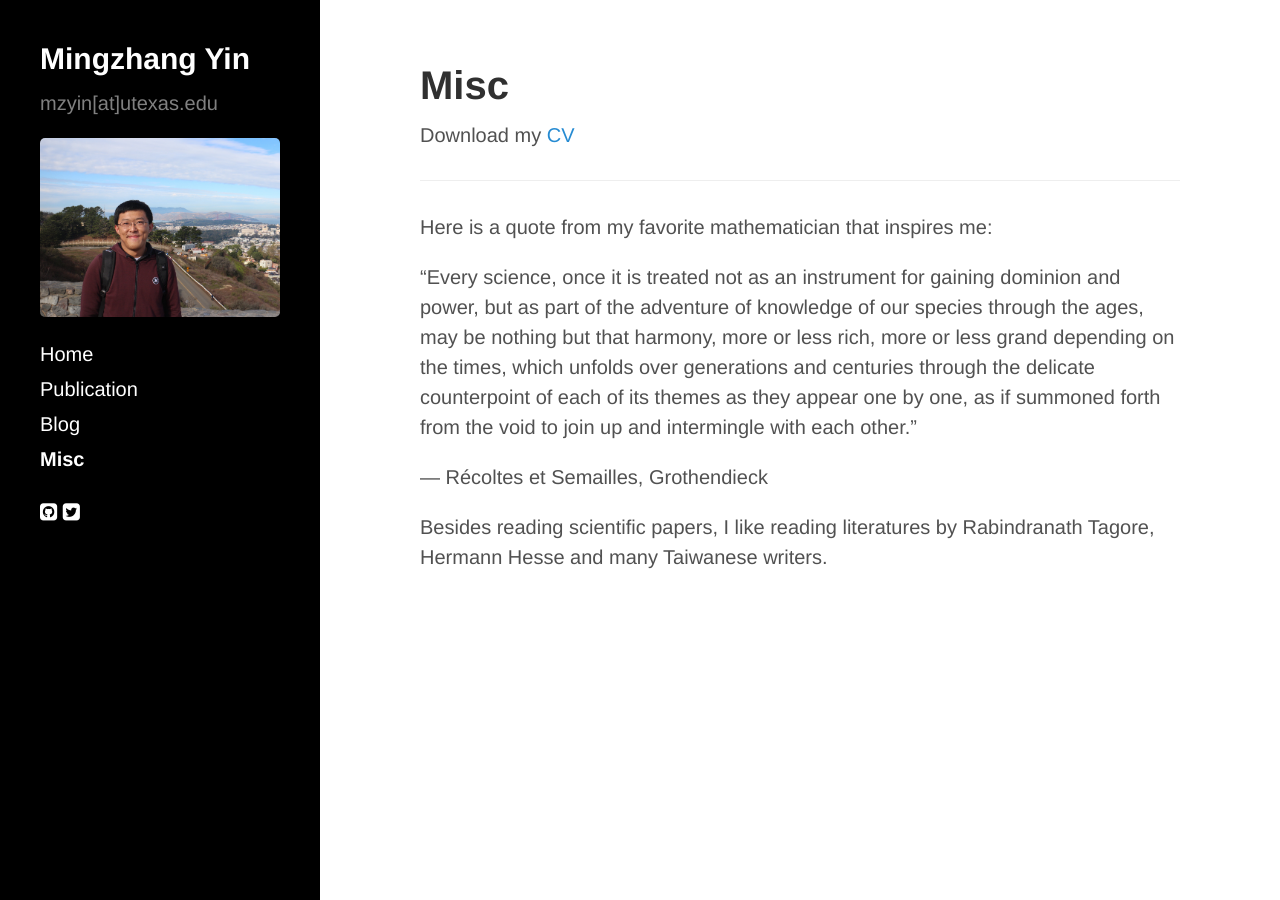
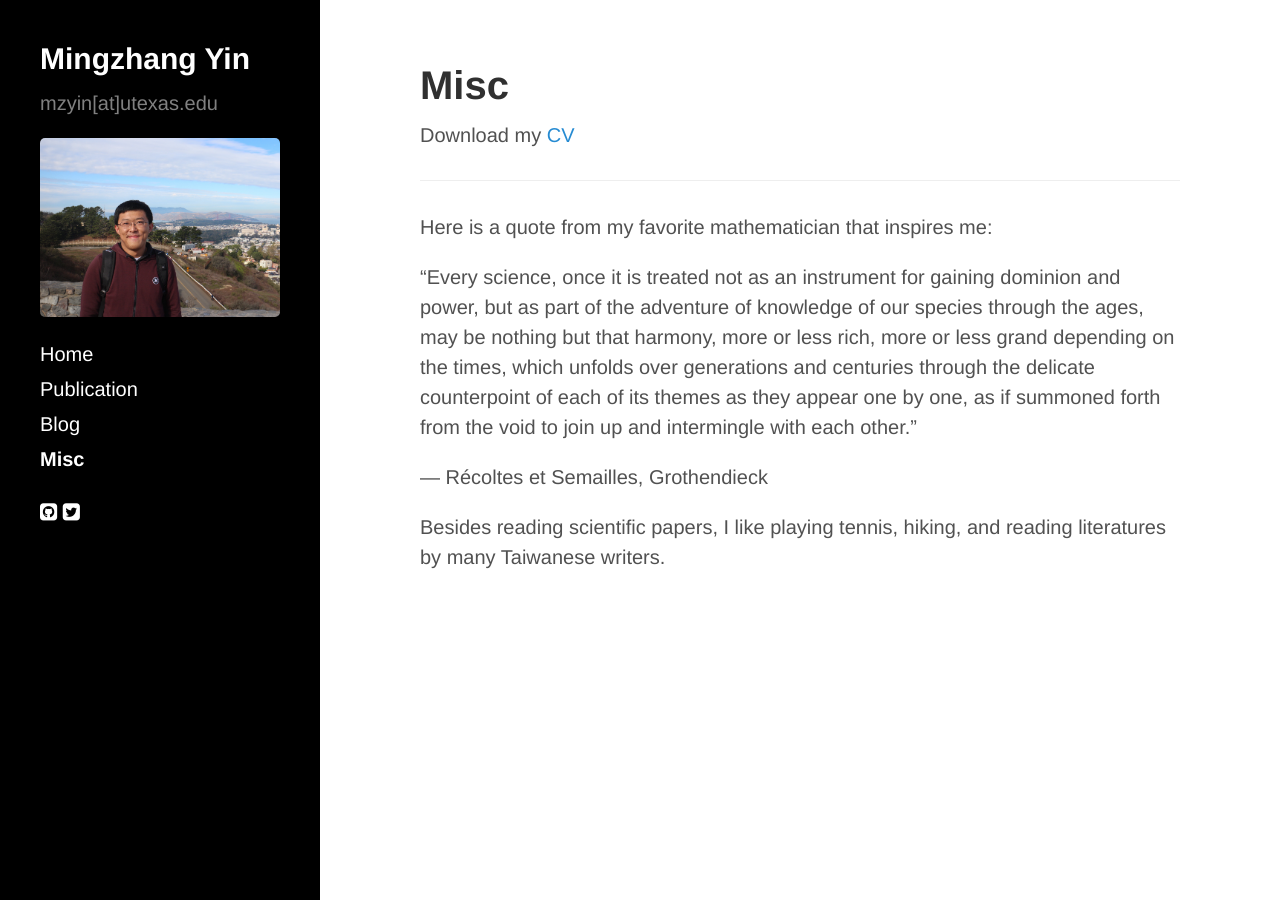
Before and after one commit to mingzhang-yin/mingzhang-yin.github.io, a Jekyll site: the page built from d-about.md, in a window 1280 px wide. Built offline with Jekyll 4.4.1, drawn with Linux system fonts in a browser that asks for light colours; nearby versions of some CDN libraries.

Commit message:
Update d-about.md

```diff
--- a/d-about.md
+++ b/d-about.md
@@ -15,4 +15,4 @@ Here is a quote from my favorite mathematician that inspires me:
 
 — Récoltes et Semailles, Grothendieck
 
-Besides reading scientific papers, I like reading literatures by Rabindranath Tagore, Hermann Hesse and many Taiwanese writers.
+Besides reading scientific papers, I like playing tennis, hiking, and reading literatures by many Taiwanese writers.
```
